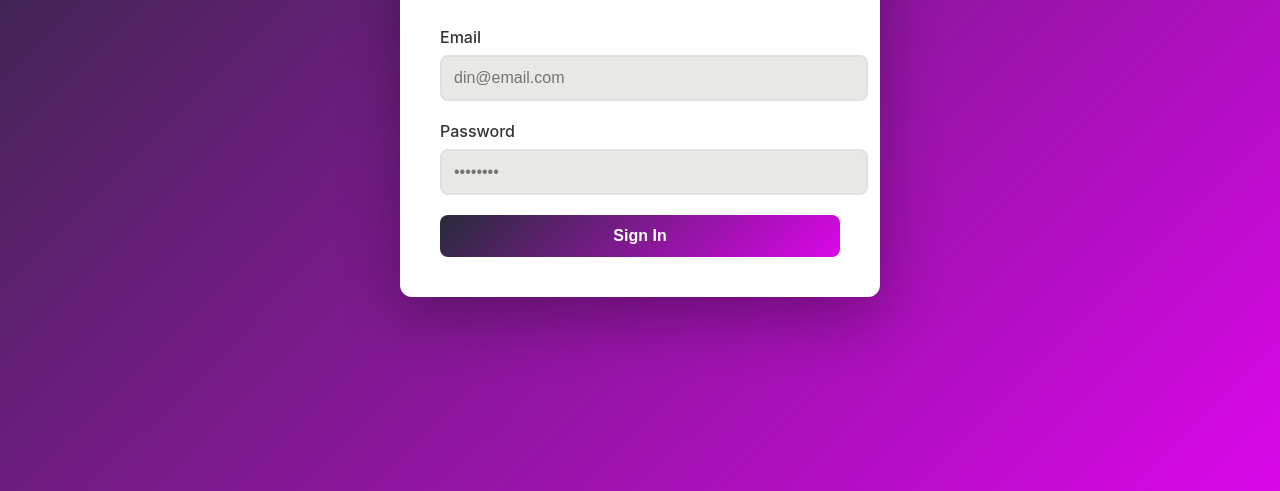
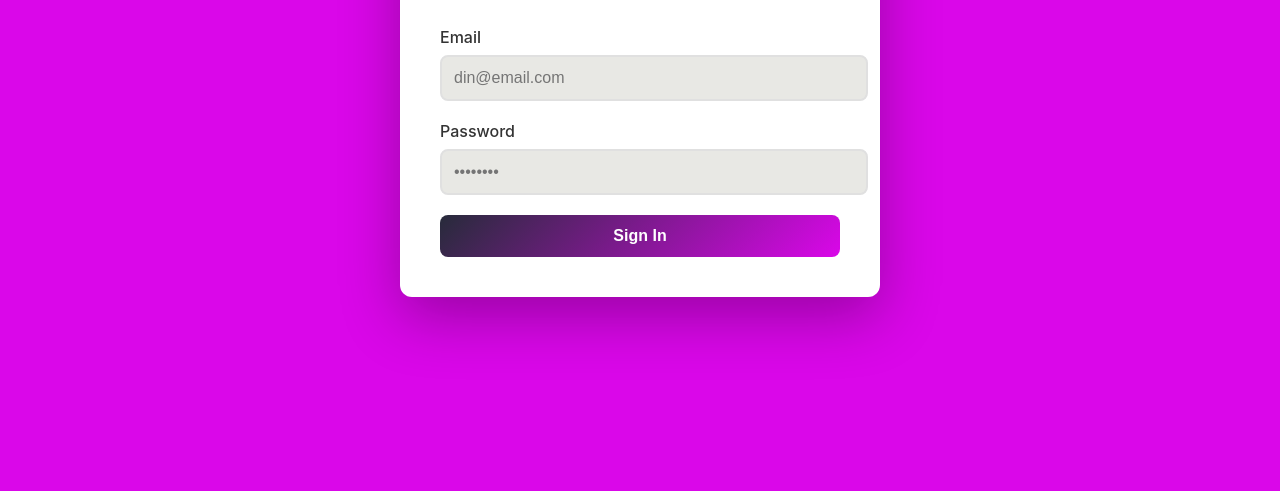
Before and after one commit to DeinTheFool/Blogg, a website: page Frontend/public/assets/login.html in a window 1280 px wide. Shown: the part 325-816 px from the top of the page. Drawn offline with Linux system fonts and the light colour scheme; files that its build step writes are made by us from their sources; files whose address does not match are found by name.

Commit message:
fargejustering

```diff
--- a/Frontend/public/assets/login.html
+++ b/Frontend/public/assets/login.html
@@ -6,7 +6,7 @@
   <title>Admin Login</title>
   <link rel="stylesheet" crossorigin href="/assets/index-Cn6I3yi5.css">
   <style>
-    body{font-family:-apple-system,BlinkMacSystemFont,'Segoe UI',Roboto,sans-serif;background:linear-gradient(135deg,#272b3a 0%,#da07e9 100%);min-height:100vh;display:flex;align-items:center;justify-content:center}
+    body{font-family:-apple-system,BlinkMacSystemFont,'Segoe UI',Roboto,sans-serif;background:#da07e9;min-height:100vh;display:flex;align-items:center;justify-content:center}
     .login-container{background:white;padding:40px;border-radius:12px;box-shadow:0 20px 60px rgba(0,0,0,0.3);width:100%;max-width:400px}
     h1{font-size:1.8rem;margin-bottom:10px;color:#333}
     .subtitle{color:#999;margin-bottom:30px;font-size:.95rem}
```
Also changed, not shown: Frontend/dist/assets/login.html.
